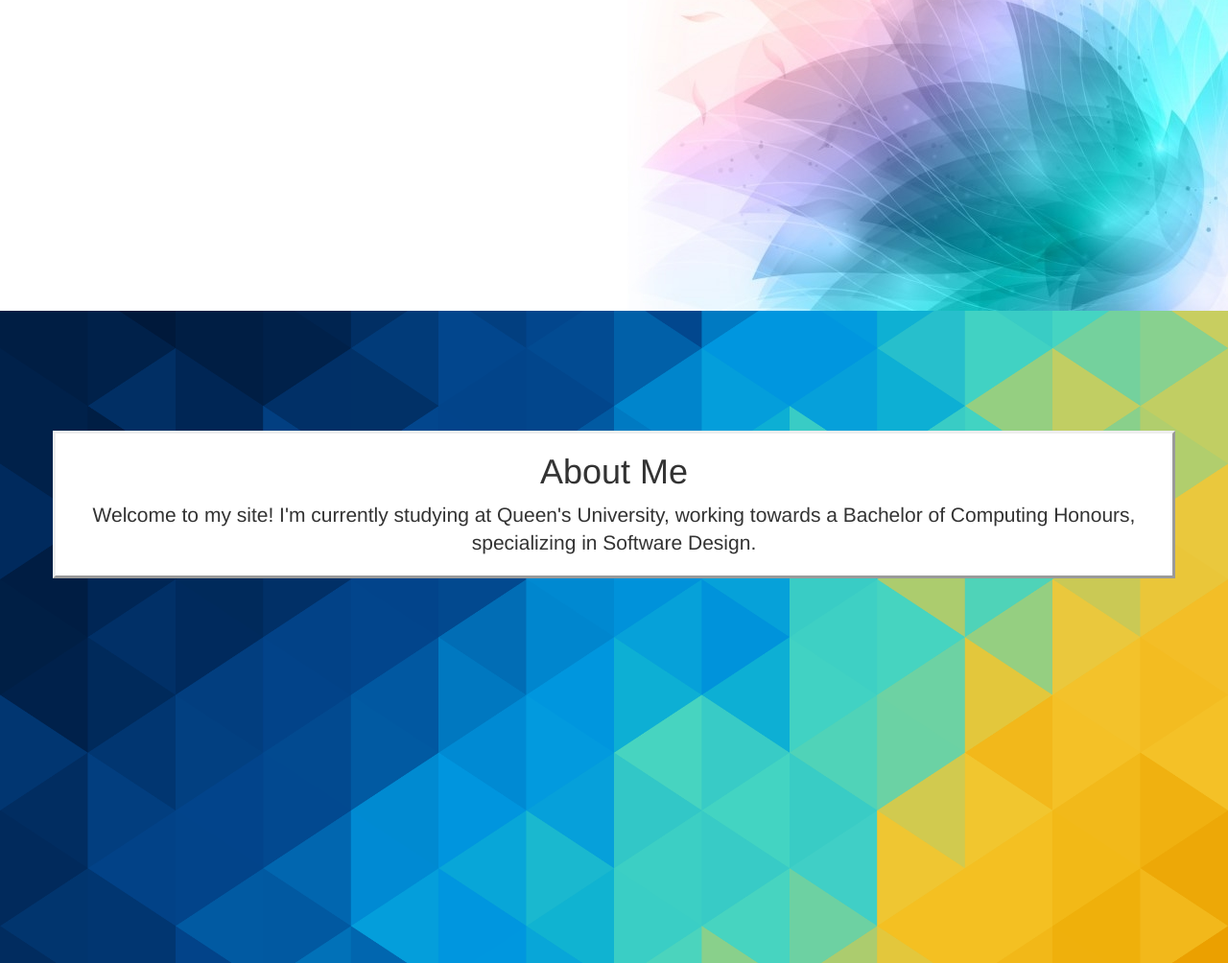
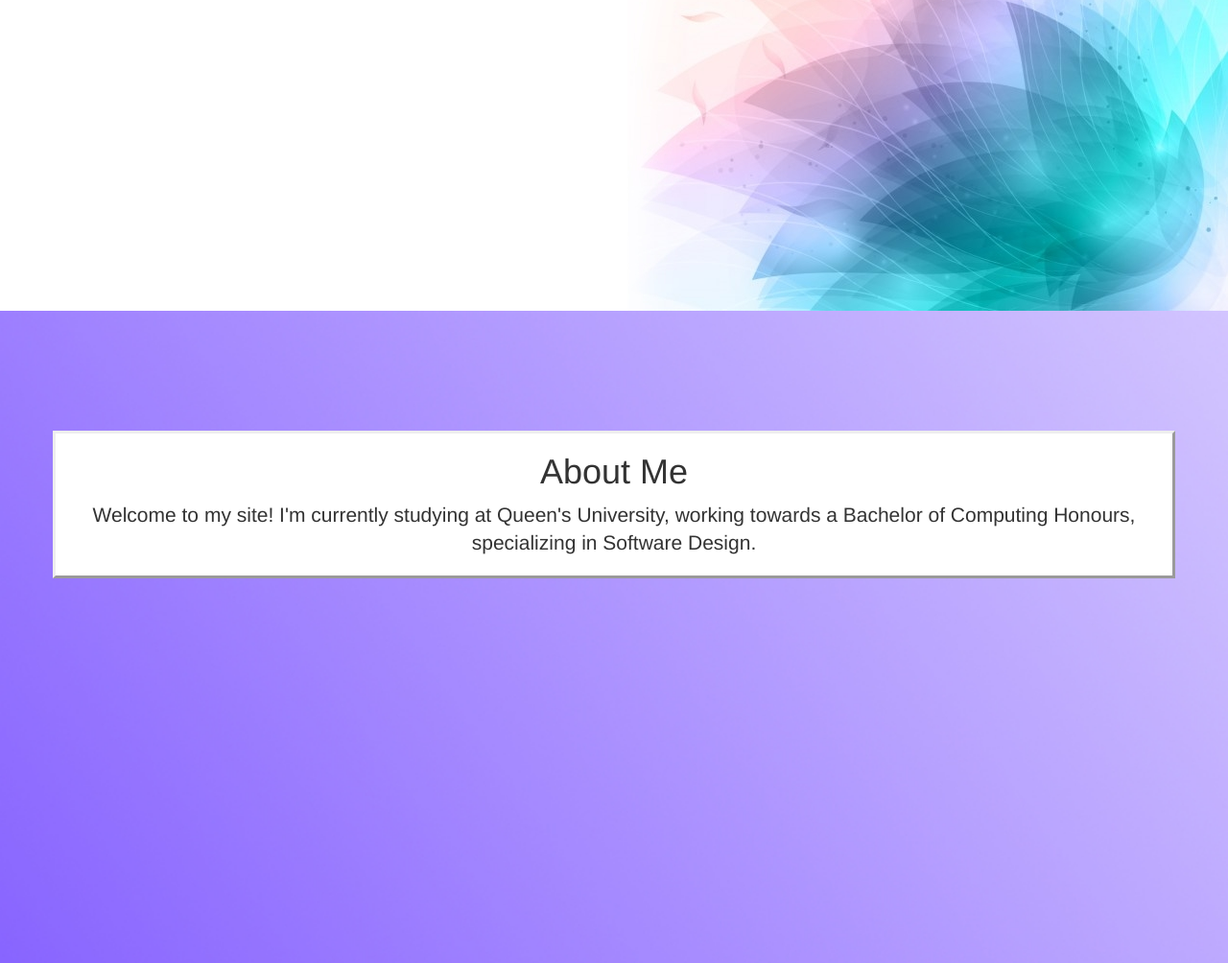
Before and after one commit to kevinkid135/kevinkid135.github.io, a plain HTML site: page index.html in a window 1280 px wide. Shown: the part 476-1480 px from the top of the page at 96% size. Drawn offline with nearby package versions, Linux system fonts and the light colour scheme.

Commit message:
purple background

```diff
--- a/css/Personal Website CSS.css
+++ b/css/Personal Website CSS.css
@@ -81,7 +81,7 @@ body {
 
 #aboutbg {
 	/*background-color: white;*/
-	background-image: url("../pic/background3.png");
+	background-image: url("../pic/gradient.jpg");
 	background-size: 100% 100%;
 }
 
```
Also changed, not shown: pic/gradient.jpg (added).
